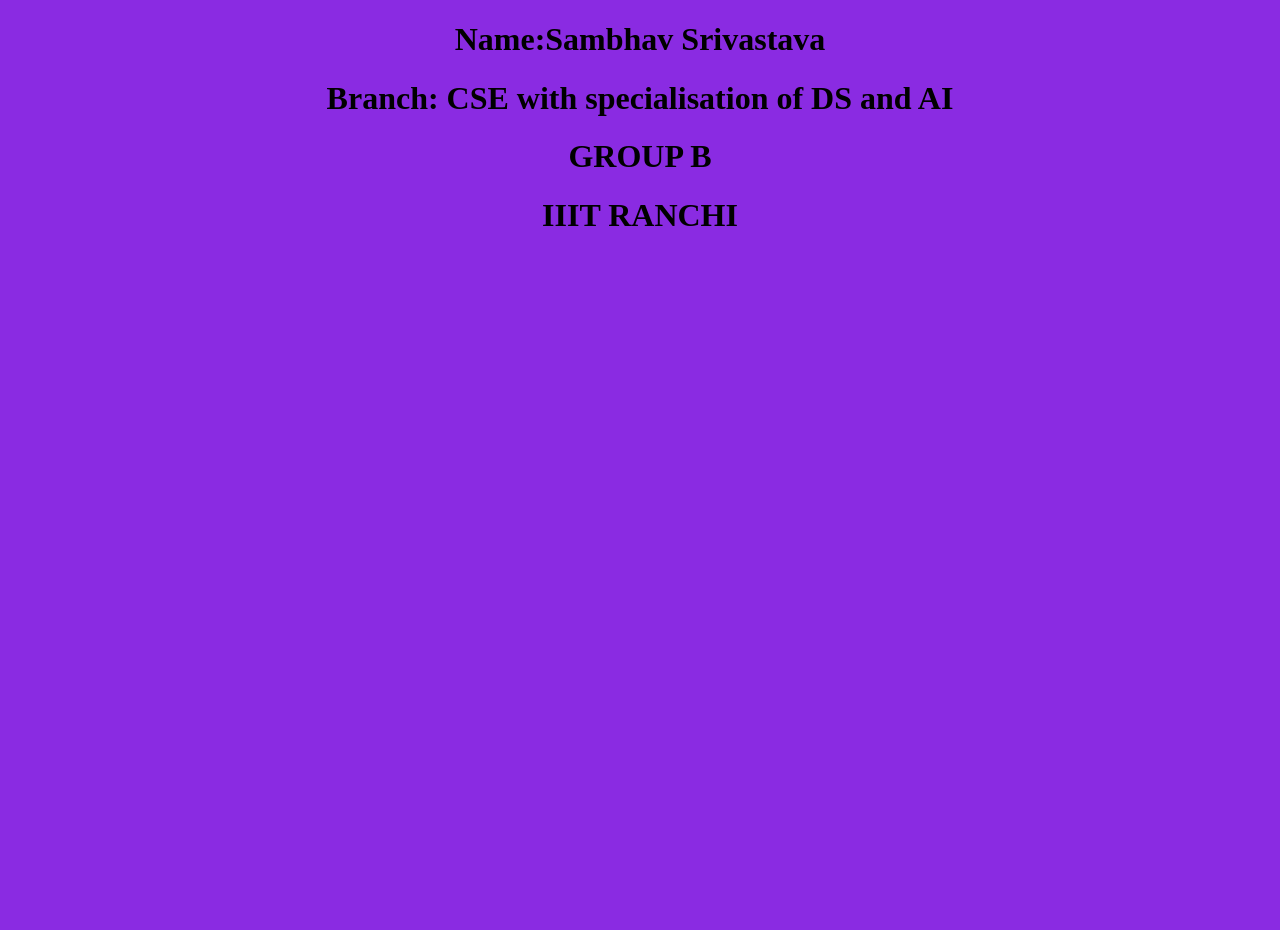
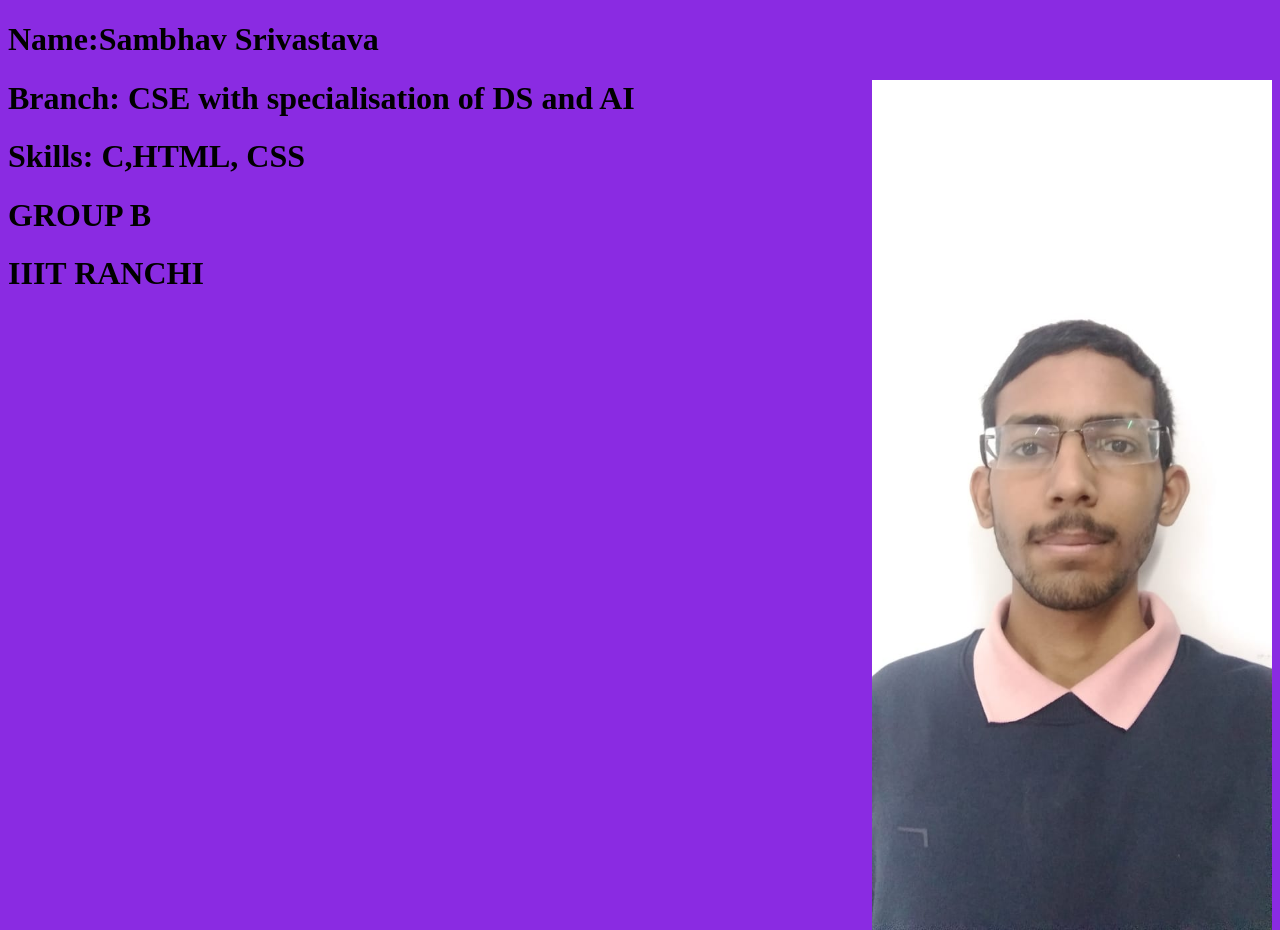
Before and after one commit to sambhav2005/Lets-Learn-Git, a plain HTML site: page aboutme.html in a window 1280 px wide. Before the commit the page ends 800 px from the top, so only its background shows below. Drawn offline with Linux system fonts and the light colour scheme.

Commit message:
Update aboutme.html

```diff
--- a/aboutme.html
+++ b/aboutme.html
@@ -4,12 +4,14 @@
     <meta charset="UTF-8">
     <meta http-equiv="X-UA-Compatible" content="IE=edge">
     <meta name="viewport" content="width=device-width, initial-scale=1.0">
-    <link rel="stylesheet" href="style.css">
+    <link rel="stylesheet" href="style1.css">
     <title>About Me</title>
 </head>
 <body>
     <h1>Name:Sambhav Srivastava</h1>
+    <img src="image.jpg.jpeg" width="400px" align="right">
     <h1>Branch: CSE with specialisation of DS and AI</h1>
+    <h1>Skills: C,HTML, CSS</h1>
     <h1>GROUP B</h1>
     <h1>IIIT RANCHI</h1>
 </body>
```
